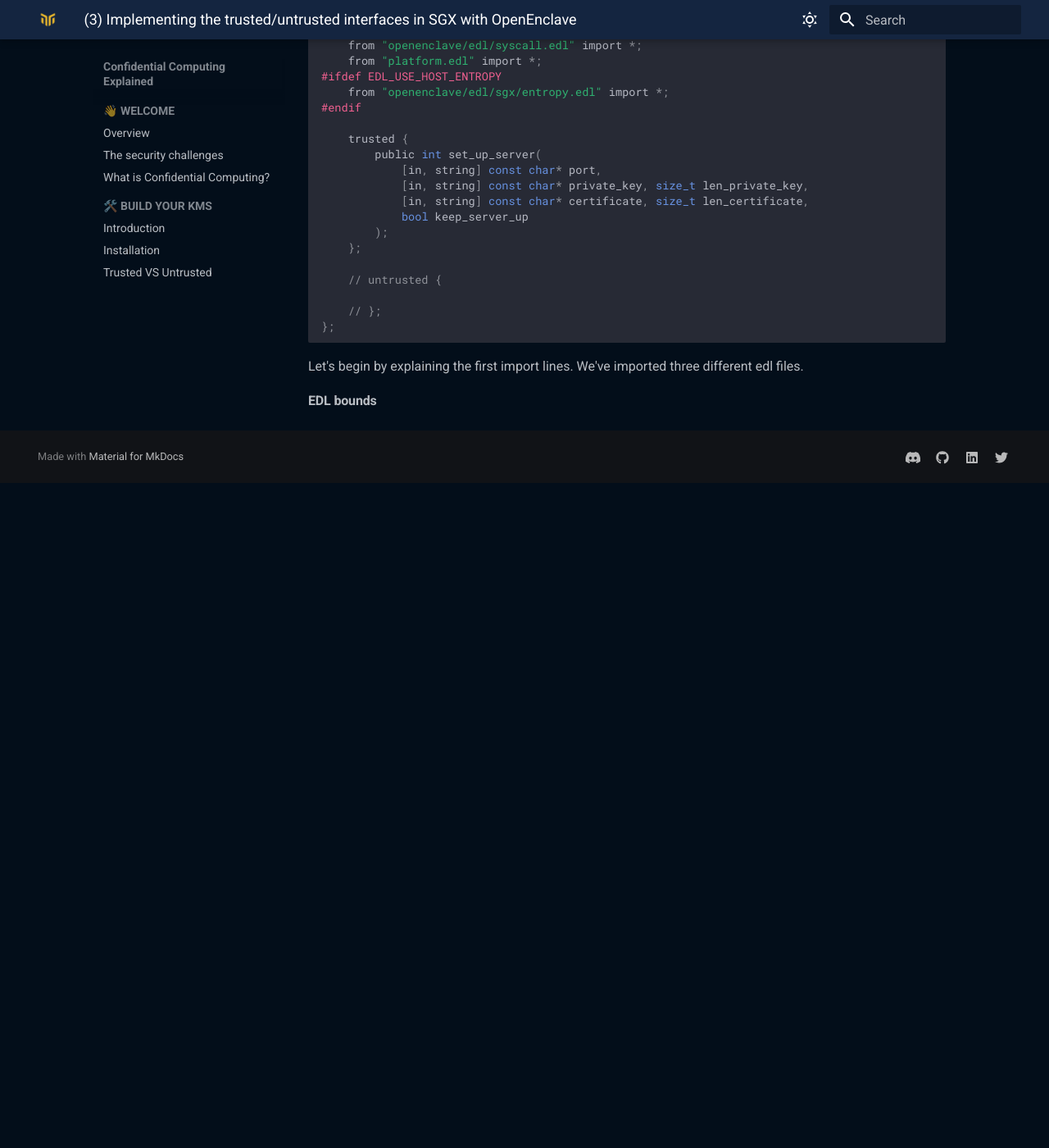
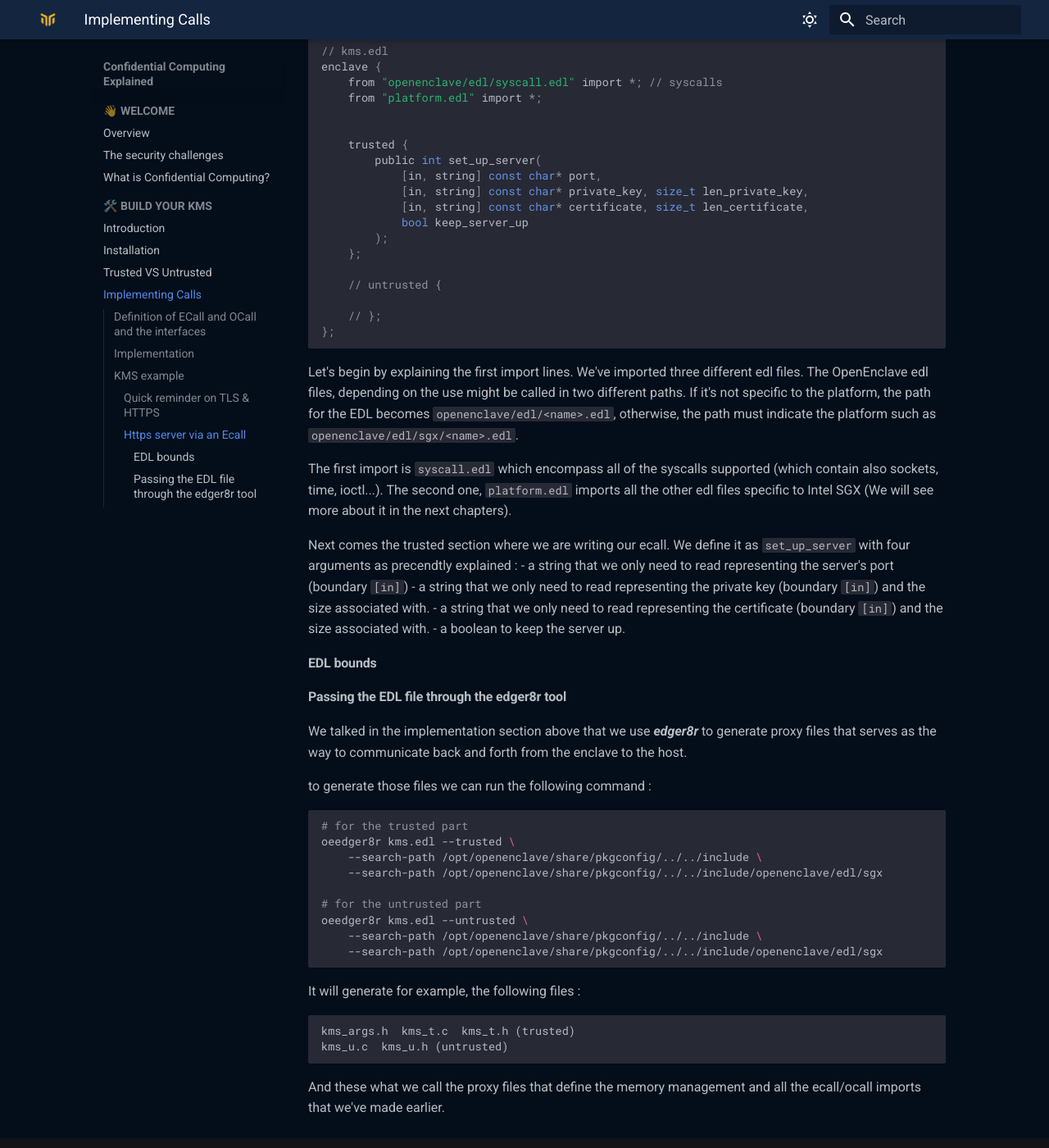
Before and after one commit to mithril-security/Confidential_Computing_Explained, an MkDocs documentation site: the page built from docs/docs/build-your-kms/trusted-vs-untrusted-impl.md, in a window 1280 px wide and 1400 px high, scrolled down 2090 px. Shown: the whole window at 82% size. Built offline with MkDocs 1.6.1 and Material for MkDocs 9.7.7, drawn with Linux system fonts in a browser that asks for light colours; comment, search, counter and statistics services are not loaded; before the commit the page ends 2679 px from its top, so only the background shows below that; some of the changed text lies outside the part shown.

Commit message:
implementation Trusted VS untrusted

````diff
--- a/docs/docs/build-your-kms/trusted-vs-untrusted-impl.md
+++ b/docs/docs/build-your-kms/trusted-vs-untrusted-impl.md
@@ -8,7 +8,7 @@
 Ecalls & Ocalls works differently when the data is sent between the host and the enclave. We will not go into too much detail (atleast for now), but it is best practice to keep the amount of Ocalls as low and as controled as possible. A example of tampering, is a function that may have some read write privileges that can be altered to read inside the enclave.
 
 ## Implementation
-The ECALL and OCALL functions are implemented by defining them in a Enclave Definition Langage (EDL) file. This EDL file is then passed on a tool called **edger8r**.
+The ECALL and OCALL functions are implemented by defining them in a ***Enclave Definition Langage (EDL)*** file. This EDL file is then passed on a tool called **edger8r** to generate to proxy files that will be used to interact between the host and enclave.
 
 We define the ECALL & OCALL functions the same way we write prototypes in header files in C/C++.
 
@@ -65,15 +65,13 @@
 
 We'll also be adding two other arguments, one will be for specifying the connection port and another to keep the connection alive.
 
-Our Edl we look like the following:
+Our EDL file can look like the following:
 ```c
+// kms.edl
+enclave {
+    from "openenclave/edl/syscall.edl" import *; // syscalls
+    from "platform.edl" import *;
 
-enclave {
-    from "openenclave/edl/syscall.edl" import *;
-    from "platform.edl" import *;
-#ifdef EDL_USE_HOST_ENTROPY
-    from "openenclave/edl/sgx/entropy.edl" import *;
-#endif
 
     trusted {
         public int set_up_server(
@@ -91,7 +89,41 @@
 ```
 
 Let's begin by explaining the first import lines. We've imported three different edl files.
+The OpenEnclave edl files, depending on the use might be called in two different paths. If it's not specific to the platform, the path for the EDL becomes `openenclave/edl/<name>.edl`, otherwise, the path must indicate the platform such as `openenclave/edl/sgx/<name>.edl`.
+
+The first import is `syscall.edl` which encompass all of the syscalls supported (which contain also sockets, time, ioctl...).
+The second one, `platform.edl` imports all the other edl files specific to Intel SGX (We will see more about it in the next chapters).
+
+Next comes the trusted section where we are writing our ecall. We define it as `set_up_server` with four arguments as precendtly explained :
+- a string that we only need to read representing the server's port (boundary `[in]`)
+- a string that we only need to read representing the private key (boundary `[in]`) and the size associated with.
+- a string that we only need to read representing the certificate (boundary `[in]`) and the size associated with.
+- a boolean to keep the server up.
+
+#### EDL bounds
 
 
+#### Passing the EDL file through the edger8r tool
 
-#### EDL bounds
+We talked in the implementation section above that we use ***edger8r*** to generate proxy files that serves as the way to communicate back and forth from the enclave to the host.
+
+to generate those files we can run the following command :
+```bash
+# for the trusted part
+oeedger8r kms.edl --trusted \
+    --search-path /opt/openenclave/share/pkgconfig/../../include \
+    --search-path /opt/openenclave/share/pkgconfig/../../include/openenclave/edl/sgx
+
+# for the untrusted part
+oeedger8r kms.edl --untrusted \
+    --search-path /opt/openenclave/share/pkgconfig/../../include \
+    --search-path /opt/openenclave/share/pkgconfig/../../include/openenclave/edl/sgx
+
+```
+It will generate for example, the following files :
+```
+kms_args.h  kms_t.c  kms_t.h (trusted)
+kms_u.c  kms_u.h (untrusted)
+```
+
+And these what we call the proxy files that define the memory management and all the ecall/ocall imports that we've made earlier.
--- a/mkdocs.yml
+++ b/mkdocs.yml
@@ -104,4 +104,4 @@
     - Introduction: "docs/build-your-kms/intro-to-kms.md"
     - Installation: "docs/build-your-kms/installation.md"
     - Trusted VS Untrusted: "docs/build-your-kms/trusted-vs-untrusted.md"
- #   - Implementing Calls: "docs/build-your-kms/trusted-vs-untrusted-impl.md"
+    - Implementing Calls: "docs/build-your-kms/trusted-vs-untrusted-impl.md"
````
